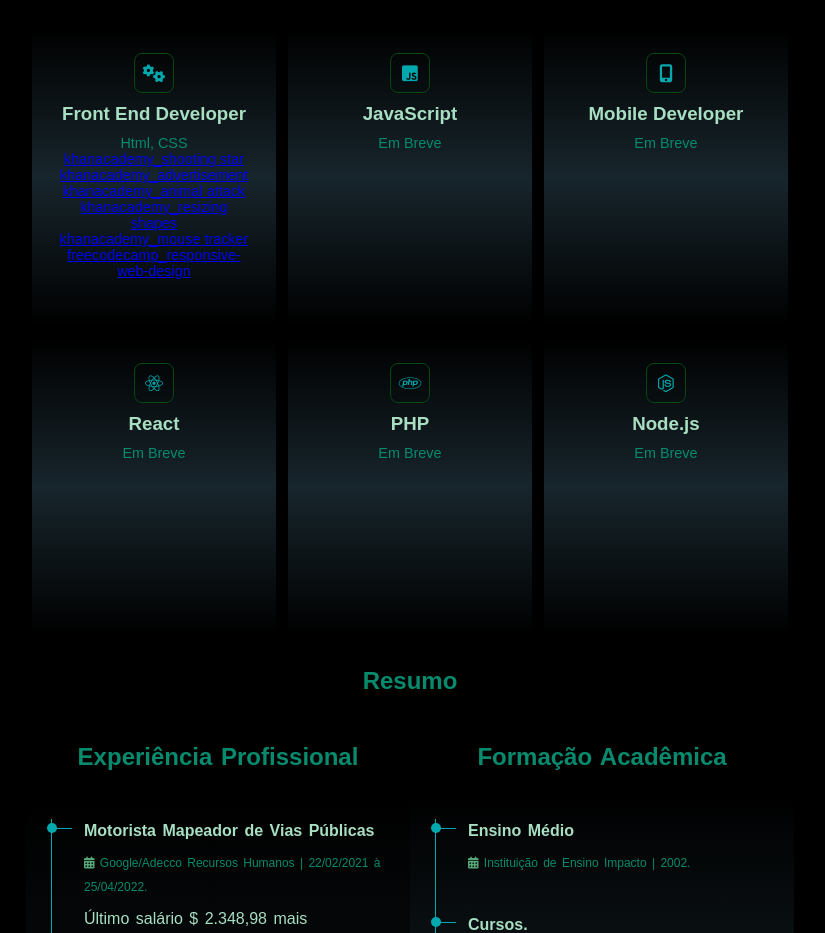
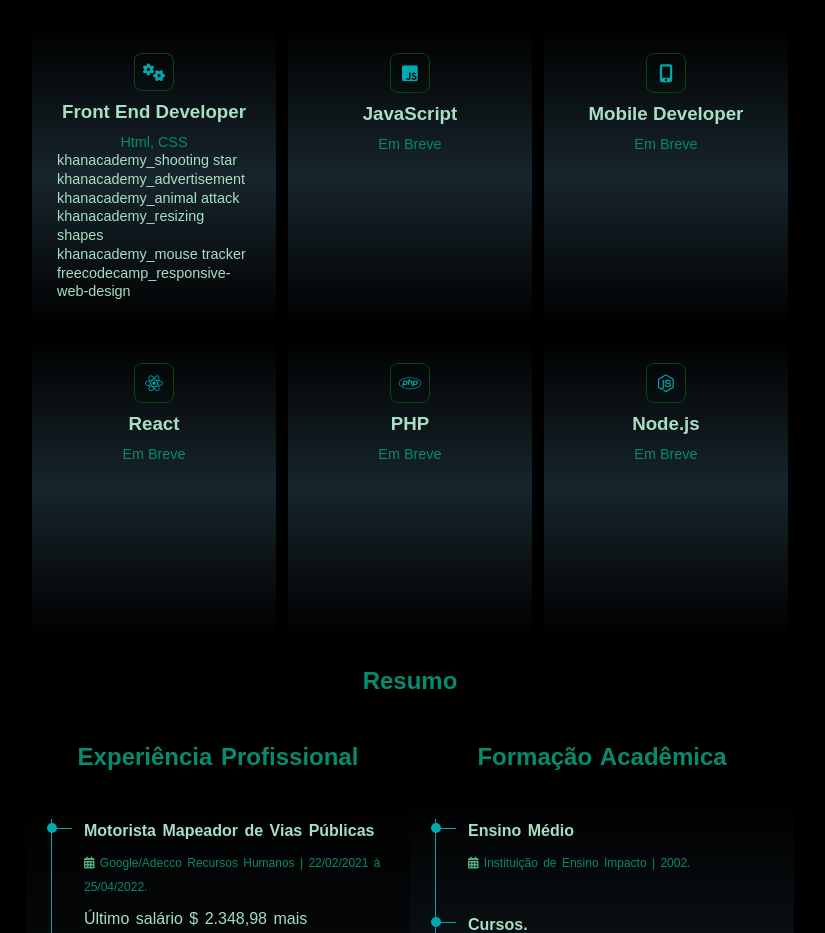
Before and after one commit to IsonArteBrasil/pjt-cv, a plain HTML site: page index.html in a window 1280 px wide. Shown: the part 886-1819 px from the top of the page, without its empty margins (294-1119 px from the left). Drawn offline with Linux system fonts and the light colour scheme; a web font is replaced by a local one.

Commit message:
Incorporei ao areaSection a div class project e adicionei links de projetos realizados, também efetuei implementações a folha de estilo.css.

```diff
--- a/estilo.css
+++ b/estilo.css
@@ -142,6 +142,25 @@ h2.fill-animation:before {
     margin: 5px;
 }
 
+.service-item-card-description {
+    text-align: center;
+    line-height: 1.3em;
+}
+
+.service-item-card-description .project{
+    display: flex;
+    flex-direction: column;
+}
+.service-item-card-description .project a {
+    color: #a8dfc3;
+    text-decoration: none;
+    font-size: 0.9rem;
+    text-align:justify;
+}
+
+.service-item-card-description .project a:hover {
+    text-decoration: underline;
+}
 .service-container .service-item .service-item-card {
     border: 1px solid black;
     height: 300px;
```
